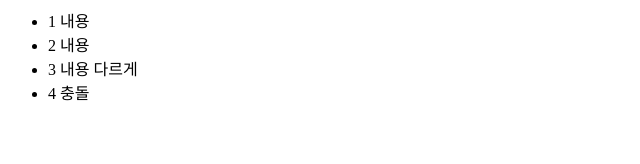
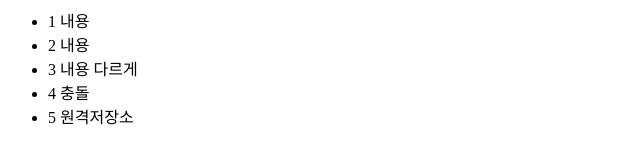
Before and after one commit to bery97/dev_bery97, a plain HTML site: page index.html in a window 1280 px wide. Shown: the whole page, without its empty margins (0-640 px from the left). Drawn offline with Linux system fonts and the light colour scheme.

Commit message:
원격저장소 추가

```diff
--- a/index.html
+++ b/index.html
@@ -14,5 +14,6 @@
 		<li>2 내용</li>
 		<li>3 내용 다르게</li>
 		<li>4 충돌</li>
+		<li>5 원격저장소</li>
 	</ul>
 </html>
```
